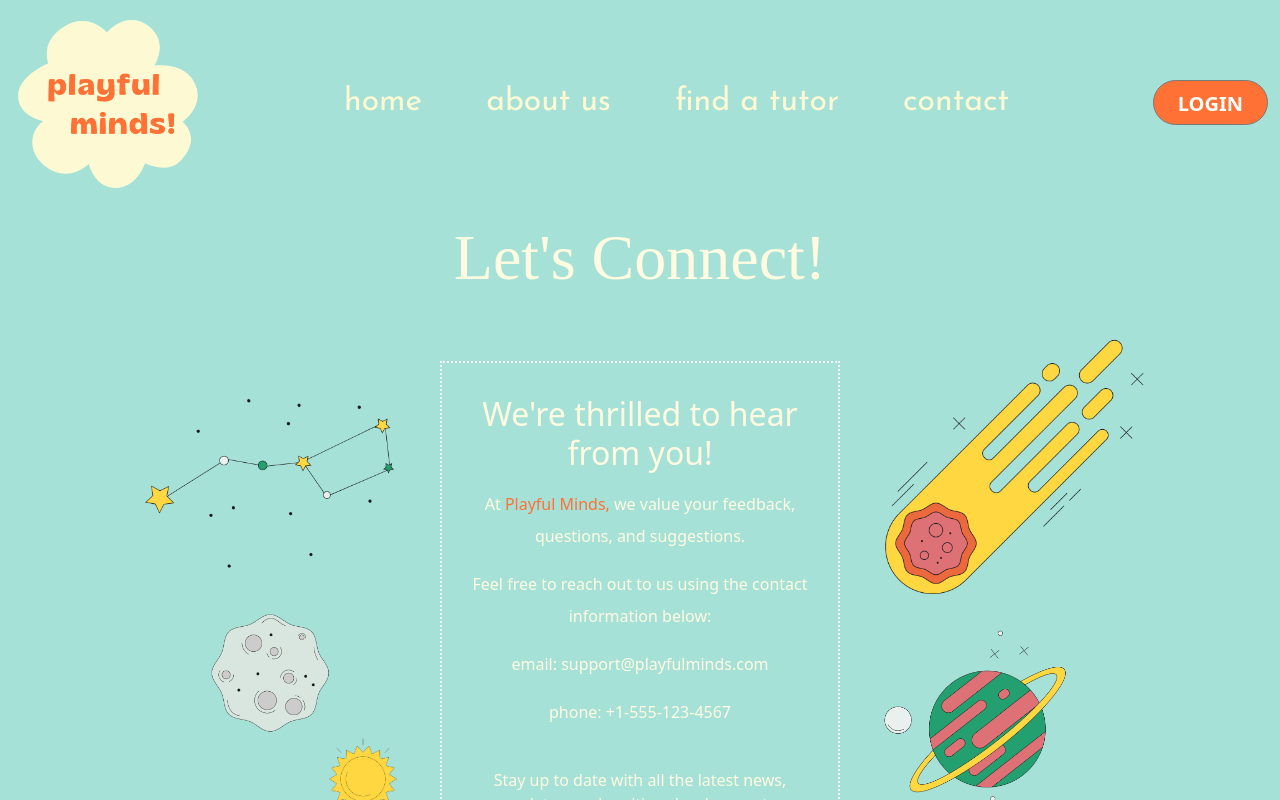
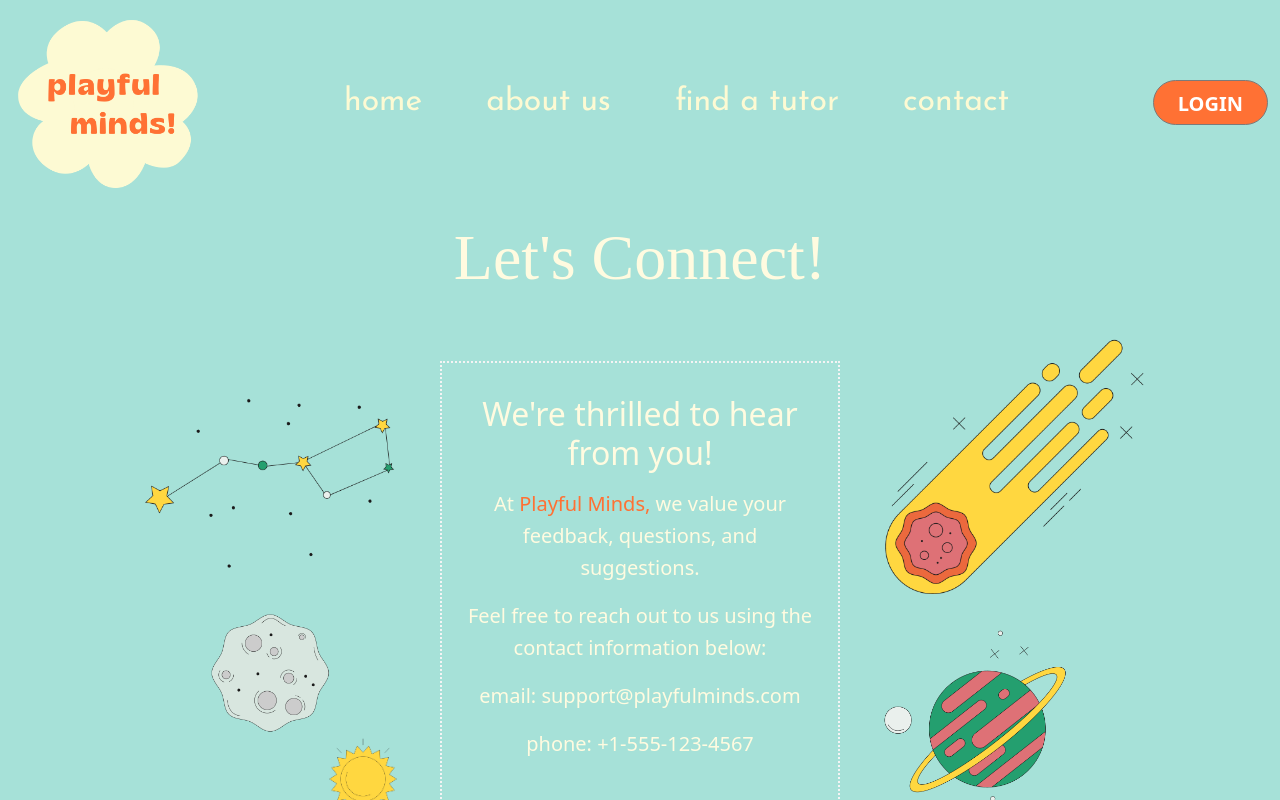
Before and after one commit to doganeraylin/online-tutors-frontend, a Next.js app: page /contact-page in a window 1280 px wide. Shown: the top 800 px of the page. Built offline with nearby package versions, Linux system fonts and the light colour scheme; a web font is replaced by a local one.

Commit message:
edited fontsize

```diff
--- a/components/ContactInfo/ContactInfo.module.css
+++ b/components/ContactInfo/ContactInfo.module.css
@@ -114,4 +114,8 @@
     .planet {
         max-width: 230px;
     }
+    .contactInfoContainer,
+    .socialMediaText {
+        font-size: 1.25rem;
+    }
 }
```
